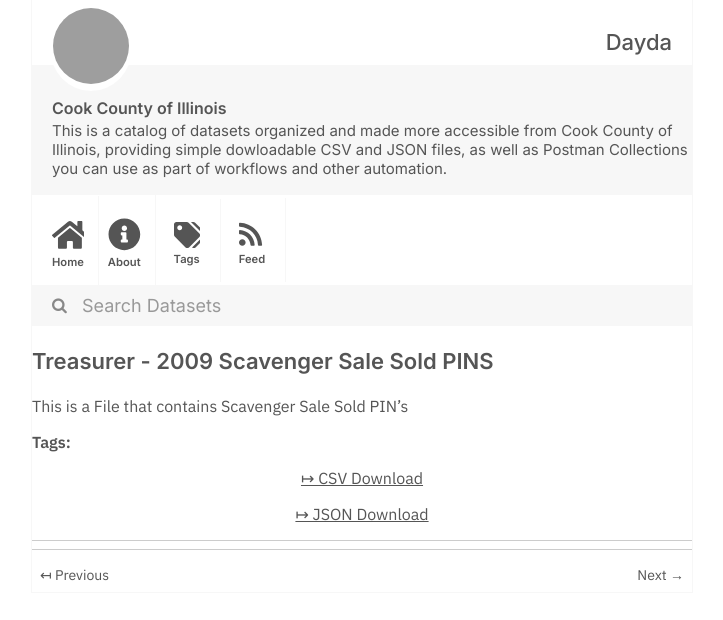
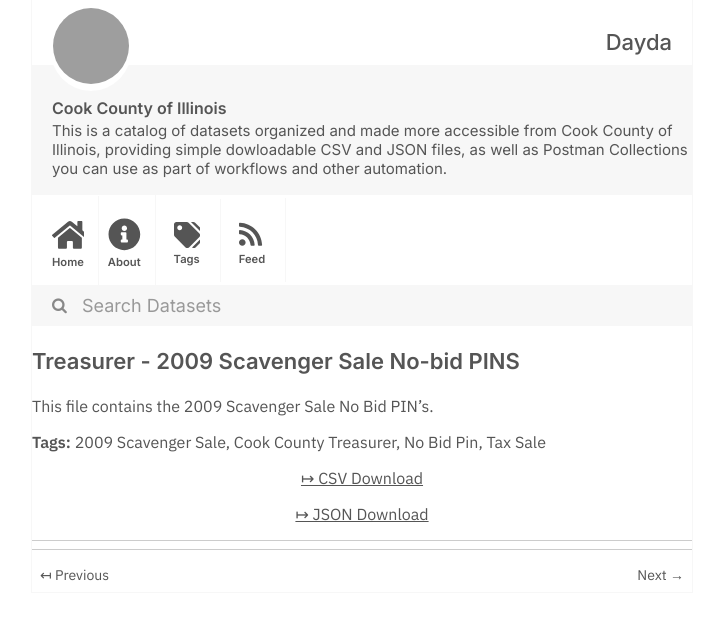
Before and after one commit to dayda-entities/cook-county-of-illinois, a Jekyll site: the page built from _posts/2020-11-10-treasurer-2009-scavenger-sale-.md, in a window 1280 px wide, cut to the strip 0-620 px from the top of the page. Shown: the whole strip, without its empty margins (278-1001 px from the left). Built offline with Jekyll 4.4.1, drawn with Linux system fonts in a browser that asks for light colours; grey boxes are pictures that could not be loaded.

Commit message:
Publish Data

```diff
--- a/_posts/2020-11-10-treasurer-2009-scavenger-sale-.md
+++ b/_posts/2020-11-10-treasurer-2009-scavenger-sale-.md
@@ -1,17 +1,21 @@
 ---
-title: Treasurer - 2009 Scavenger Sale Sold PINS
-created: '2020-11-10T16:57:56.065609'
-modified: '2020-11-10T16:57:56.065619'
+title: Treasurer - 2009 Scavenger Sale No-bid PINS
+created: '2020-11-10T16:57:47.842031'
+modified: '2020-11-10T16:57:47.842042'
 state: active
 type: dataset
-tags: []
+tags:
+  - 2009 Scavenger Sale
+  - Cook County Treasurer
+  - No Bid Pin
+  - Tax Sale
 groups:
   - Local Government
 csv_url: >-
-  https://datacatalog.cookcountyil.gov/api/views/wsmt-5pai/rows.csv?accessType=DOWNLOAD
+  https://datacatalog.cookcountyil.gov/api/views/srx8-x3i5/rows.csv?accessType=DOWNLOAD
 json_url: >-
-  https://datacatalog.cookcountyil.gov/api/views/wsmt-5pai/rows.json?accessType=DOWNLOAD
+  https://datacatalog.cookcountyil.gov/api/views/srx8-x3i5/rows.json?accessType=DOWNLOAD
 layout: post
 
 ---
-This is a File that contains Scavenger Sale Sold PIN's
+This file contains the 2009 Scavenger Sale No Bid PIN's.
```
